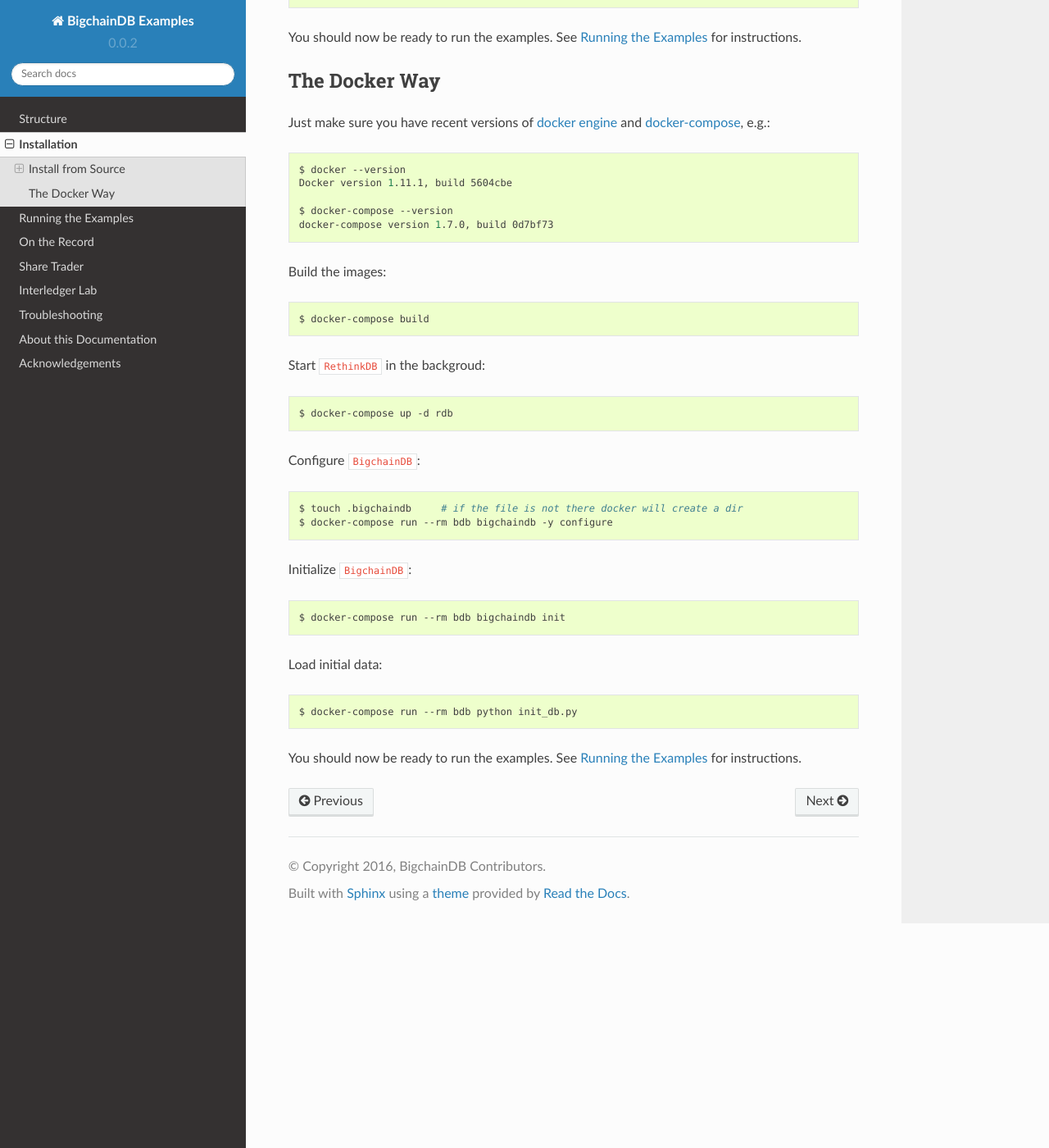
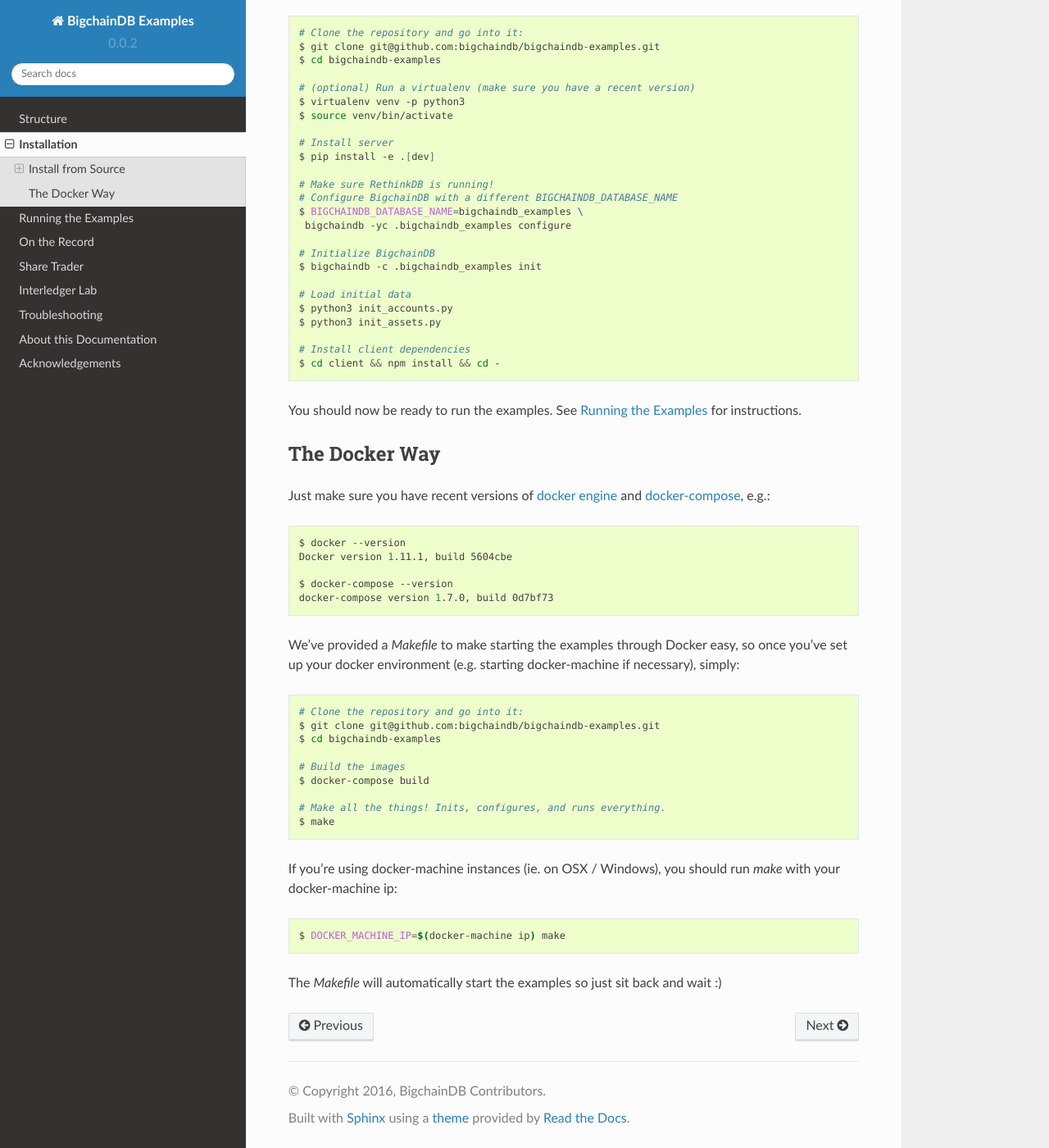
Before and after one commit to bigchaindb/bigchaindb-examples, a Sphinx documentation site: the page built from docs/source/install.rst, in a window 1280 px wide and 1400 px high, scrolled down 1278 px. Shown: the whole window at 82% size. Built offline with Sphinx 7.4.7 and the Read the Docs theme 2.0.0, drawn with Linux system fonts in a browser that asks for light colours; some of the changed text lies outside the part shown.

```diff
--- a/docs/source/install.rst
+++ b/docs/source/install.rst
@@ -15,10 +15,8 @@ Go into it!
 
 We now document two options:
 
-* One that is considered easy, if you consider using docker to be easy.
-* One that is considered to be hard, if you consider installing different
-  components, and required dependencies to be rarely a smooth process.
-
+* Installing via Docker (**recommended**); supports OSX
+* Installing from source and running locally
 
 
 Install from Source
@@ -36,14 +34,41 @@ Dependencies
  * `npm>=3.3 <https://docs.npmjs.com/getting-started/installing-node>`_ (should be installed with node)
 
 
-Setup
-^^^^^
+Using the CLI
+^^^^^^^^^^^^^
+
+This examples project includes a CLI tool to configure and start the project. If you'll be running
+things locally, it's **recommended** to use the CLI.
+
+.. code-block:: bash
+
+    # Clone the repository and install:
+    $ git clone git@github.com:bigchaindb/bigchaindb-examples.git
+    $ cd bigchaindb-examples
+
+    # (optional) Run a virtualenv (make sure you have a recent version)
+    $ virtualenv venv -p python3
+    $ source venv/bin/activate
+
+    # Install server
+    $ pip install -e .[dev]
+
+    # Check out the CLI
+    $ bigchaindb-examples --help
+
+
+The CLI will handle any initialization that's necessary for the client and servers so you can skip
+to :ref:`run` to begin running the examples.
+
+
+Manual Setup
+^^^^^^^^^^^^
 
 Make sure you have all the :ref:`dependencies`.
 
 .. code-block:: bash
 
-    # Clone the repository and install:
+    # Clone the repository and go into it:
     $ git clone git@github.com:bigchaindb/bigchaindb-examples.git
     $ cd bigchaindb-examples
 
@@ -63,7 +88,8 @@ Make sure you have all the :ref:`dependencies`.
     $ bigchaindb -c .bigchaindb_examples init
 
     # Load initial data
-    $ python3 init_db.py
+    $ python3 init_accounts.py
+    $ python3 init_assets.py
 
     # Install client dependencies
     $ cd client && npm install && cd -
@@ -86,39 +112,31 @@ Just make sure you have recent versions of `docker engine`_ and
     docker-compose version 1.7.0, build 0d7bf73
 
 
-Build the images:
+We've provided a `Makefile` to make starting the examples through Docker easy, so once you've set
+up your docker environment (e.g. starting docker-machine if necessary), simply:
 
 .. code-block:: bash
 
+    # Clone the repository and go into it:
+    $ git clone git@github.com:bigchaindb/bigchaindb-examples.git
+    $ cd bigchaindb-examples
+
+    # Build the images
     $ docker-compose build
 
-Start ``RethinkDB`` in the backgroud:
+    # Make all the things! Inits, configures, and runs everything.
+    $ make
+
+
+If you're using docker-machine instances (ie. on OSX / Windows), you should run `make` with your
+docker-machine ip:
 
 .. code-block:: bash
 
-    $ docker-compose up -d rdb
-
-Configure ``BigchainDB``:
-
-.. code-block:: bash
-
-    $ touch .bigchaindb     # if the file is not there docker will create a dir
-    $ docker-compose run --rm bdb bigchaindb -y configure
-
-Initialize ``BigchainDB``:
-
-.. code-block:: bash
-
-    $ docker-compose run --rm bdb bigchaindb init
-
-Load initial data:
-
-.. code-block:: bash
-
-    $ docker-compose run --rm bdb python init_db.py
+    $ DOCKER_MACHINE_IP=$(docker-machine ip) make
 
 
-You should now be ready to run the examples. See :ref:`run` for instructions.
+The `Makefile` will automatically start the examples so just sit back and wait :)
 
 
 
```
Also changed, not shown: README.md (+43 -9 lines), docs/source/run.rst (+30 -16 lines), 1 other file.
